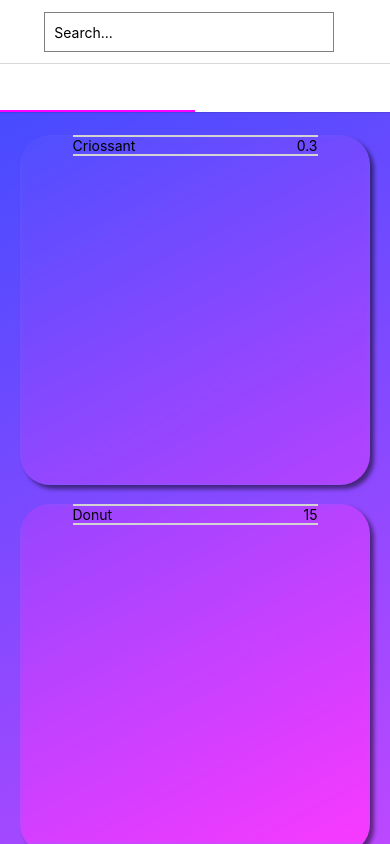
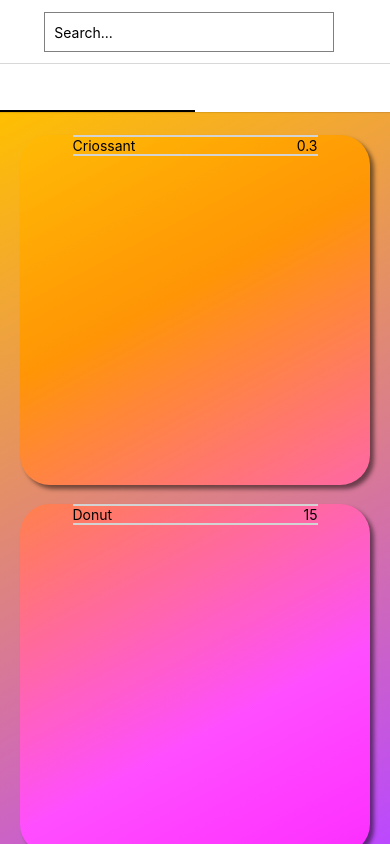
Before and after one commit to EyasSh/BaheejSweets, a React Native app in the folder BaheejSweets/client/: screen / in a window 390 px wide. Built offline with nearby package versions, Linux system fonts and the light colour scheme.

Commit message:
nothing significant

```diff
--- a/BaheejSweets/client/App.tsx
+++ b/BaheejSweets/client/App.tsx
@@ -62,16 +62,20 @@ function HomeTopTabNavigator({ onTabChange }:any):ReactNode {
   return (
     <TopTab.Navigator
       screenOptions={{
-        tabBarActiveTintColor: 'magenta',       // Notice the change here
-        tabBarInactiveTintColor: 'cyan',    // Color for the inactive tab labels
+        tabBarActiveTintColor: 'black',       // Notice the change here
+        tabBarInactiveTintColor: 'rgb(153, 153, 153)',
+        tabBarStyle:{
+          zIndex:7
+        },   // Color for the inactive tab labels
         tabBarIndicatorStyle: {
-        backgroundColor: 'magenta',     // Color of the active tab indicator
+        backgroundColor: 'black',     // Color of the active tab indicator
         height: 2,
-        zIndex:3                   // Height of the active tab indicator
+        zIndex:7                   // Height of the active tab indicator
       },
       tabBarLabelStyle: {
-        fontWeight: 'bold'  // Set font weight to bold
-      }
+        fontWeight: 'bold',  // Set font weight to bold
+        zIndex:7
+      },
 
     }}
 
@@ -110,7 +114,7 @@ function HomeScreen({ navigation }: HomeScreenProps):ReactNode {
    */
 
   return (
-    <LinearGradient style={styles.linearGradient}  colors={["#474bff", "#bc48ff"]}start={{ x: 0, y: 0 }} end={{ x: 0.5, y: 0.5}}>
+    <LinearGradient style={styles.linearGradient}  colors={["#ffbf00", "#bc48ff"]}start={{ x: 0, y: 0 }} end={{ x: 0.5, y: 0.5}}>
     <ScrollView style={styles.home} contentContainerStyle={{ minHeight:'155%', alignItems: 'center', justifyContent: 'center' }}>
       <Item name='Criossant' price={0.3} imageName='Croissant'></Item>
       <Item name='Donut' price={15} imageName='donut'></Item>
@@ -160,6 +164,7 @@ const styles = StyleSheet.create({
     left: 0,
     bottom: 0,
     right: 0,
+    backgroundColor:'lime',
   },
   home:{
     flex: 1,
--- a/BaheejSweets/client/Components/Item/Item.tsx
+++ b/BaheejSweets/client/Components/Item/Item.tsx
@@ -45,9 +45,9 @@ export function Item(display:ItemDisplay): ReactNode {
     return (
       <BlurView
         tint='light'
-        intensity={10}
+        intensity={2}
         style={styles.wrapper}
-        blurReductionFactor={100}
+        blurReductionFactor={1}
       >
         <View style={styles.imageWrapper}>
           <Image source={img} resizeMode='contain' style={{ marginTop: 0, width: '80%', height: '80%' }} />
```
